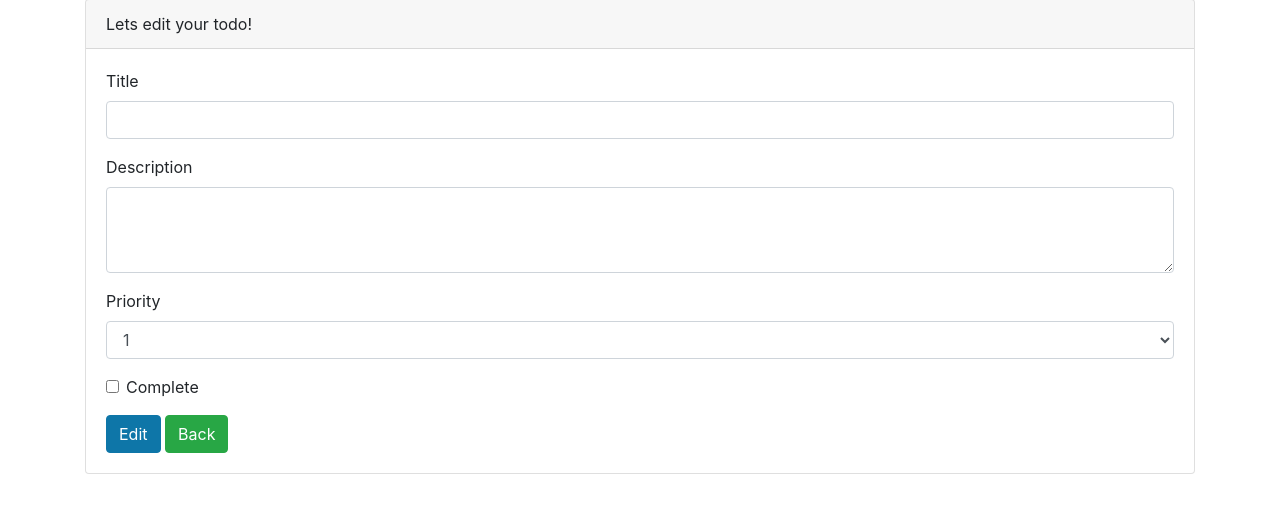
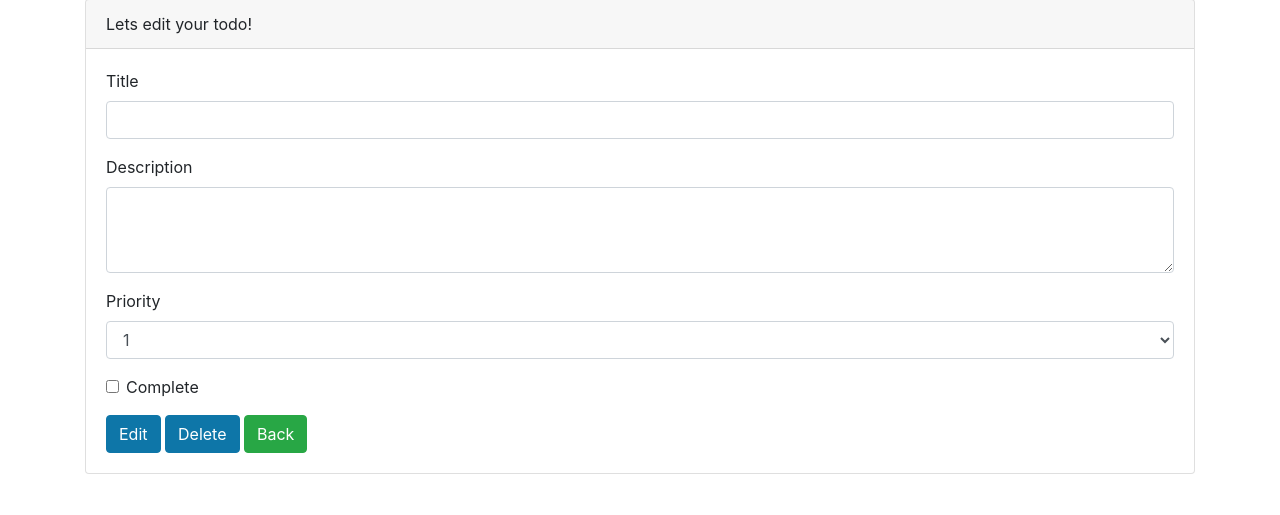
Before and after one commit to burhanudinrabbani666/fast-api, a FastAPI app: template TodoApp/templates/edit-todo.html in a window 1280 px wide. Shown: the part 71-586 px from the top of the page. Run offline with FastAPI, Linux system fonts and the light colour scheme; the template is opened without the code that fills it, so the values that code supplies are empty; some libraries are stand-ins or nearby versions.

Commit message:
Delete Request

```diff
--- a/TodoApp/routers/todos.py
+++ b/TodoApp/routers/todos.py
@@ -173,6 +173,8 @@ async def delete_todo(
     db: db_depedency,
     todo_id: int = Path(gt=0),
 ):
+    print(user)
+
     if user is None:
         raise HTTPException(
             status_code=status.HTTP_401_UNAUTHORIZED,
--- a/TodoApp/static/js/base.js
+++ b/TodoApp/static/js/base.js
@@ -73,8 +73,6 @@ document.addEventListener("DOMContentLoaded", () => {
                     body: JSON.stringify(payload),
                 });
 
-                console.log(response);
-
                 if (response.ok) {
                     window.location.href = "/todos/todo/page"; // Redirect to the todo page
                 } else {
@@ -109,7 +107,7 @@ document.addEventListener("DOMContentLoaded", () => {
 
                     if (response.ok) {
                         // Handle success
-                        window.location.href = "/todos/todo-page"; // Redirect to the todo page
+                        window.location.href = "/todos/todo/page"; // Redirect to the todo page
                     } else {
                         // Handle error
                         const errorData = await response.json();
--- a/TodoApp/templates/edit-todo.html
+++ b/TodoApp/templates/edit-todo.html
@@ -44,6 +44,9 @@
                 </div>
 
                 <button type="submit" class="btn btn-primary">Edit</button>
+                <button id="deleteButton" type="button" class="btn btn-primary">
+                    Delete
+                </button>
                 <a href="/todos/todo/page" class="btn btn-success">Back</a>
             </form>
         </div>
```
